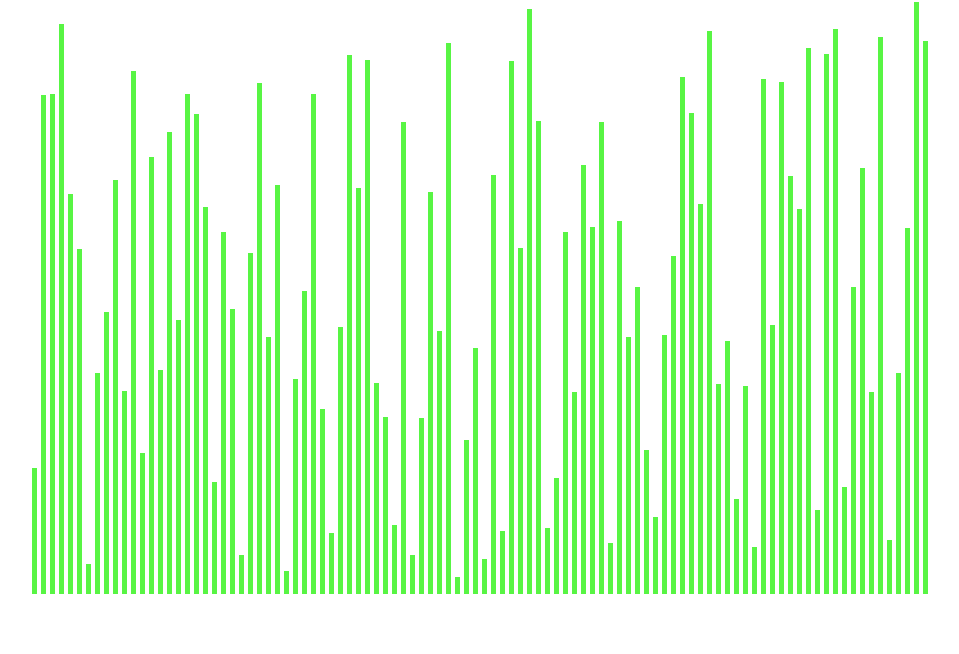
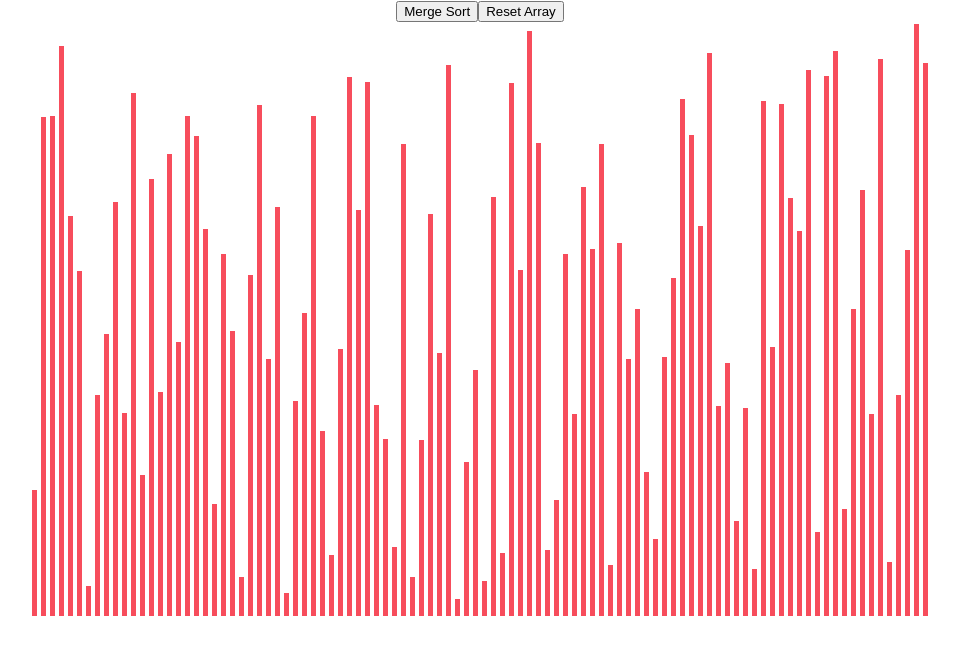
Before and after one commit to Huzzi-loop/SortingVisualiser, a React (Create React App) app: page / in a window 1280 px wide. Shown: the top 654 px of the page, without its empty margins (160-1119 px from the left). Built offline with nearby package versions, Linux system fonts and the light colour scheme.

Commit message:
Color changing

```diff
--- a/src/components/sortingVisualiser/SortingVisualiser.css
+++ b/src/components/sortingVisualiser/SortingVisualiser.css
@@ -10,7 +10,7 @@
 .display-bar{
     /* display:flex; */
     /* flex-direction: column; */
-    background-color: rgb(88, 245, 68);
+    background-color: rgb(247, 77, 92);
     width: 5px;
     margin: 2px;
     display: inline-block;
--- a/src/components/sortingVisualiser/SortingVisualiser.js
+++ b/src/components/sortingVisualiser/SortingVisualiser.js
@@ -1,5 +1,13 @@
 import React, { Component } from 'react';
 import './SortingVisualiser.css';
+import {getMergeSortAnimations} from '../sortingAlgo/MergeSort.js';
+
+const ANIMATION_SPEED_MS = 10;
+// Change this value for the number of bars (value) in the array.
+const PRIMARY_COLOR = 'rgb(247, 77, 92)';
+// This is the color of array bars that are being compared throughout the animations.
+const SECONDARY_COLOR = 'black';
+
 
 class SortingVisualiser extends Component {
     constructor(props){
@@ -27,15 +35,45 @@ class SortingVisualiser extends Component {
         })
     }
 
+    mergeSort(){
+        const animations = getMergeSortAnimations(this.state.array);
+        for (let i = 0; i < animations.length; i++) {
+            const arrayBars = document.getElementsByClassName('display-bar');
+            const isColorChange = i % 3 !== 2;
+            if (isColorChange) {
+                const [barOneIdx, barTwoIdx] = animations[i];
+                const barOneStyle = arrayBars[barOneIdx].style;
+                const barTwoStyle = arrayBars[barTwoIdx].style;
+                const color = i % 3 === 0 ? SECONDARY_COLOR : PRIMARY_COLOR;
+                setTimeout(() => {
+                barOneStyle.backgroundColor = color;
+                barTwoStyle.backgroundColor = color;
+                }, i * ANIMATION_SPEED_MS);
+            } else {
+                setTimeout(() => {
+                const [barOneIdx, newHeight] = animations[i];
+                const barOneStyle = arrayBars[barOneIdx].style;
+                barOneStyle.height = `${newHeight}px`;
+                }, i * ANIMATION_SPEED_MS);
+            }
+        }
+    }
+
     render() {
         // this.sortingArr()
         return (
+            <>
+                <div>
+                    <button onClick={()=>this.mergeSort()}>Merge Sort</button>
+                    <button onClick={()=>this.resetArr()}>Reset Array</button>
+                </div>
                 <div className="container">
                     {this.state.array.map((value,i)=>(
                         <div key={i} className="display-bar" style={{height:`${value}px`}}>
                         </div>
                     ))}
                 </div>
+            </>
         );
     }
 
```
Lines whose indentation alone changed are shown as unchanged.
